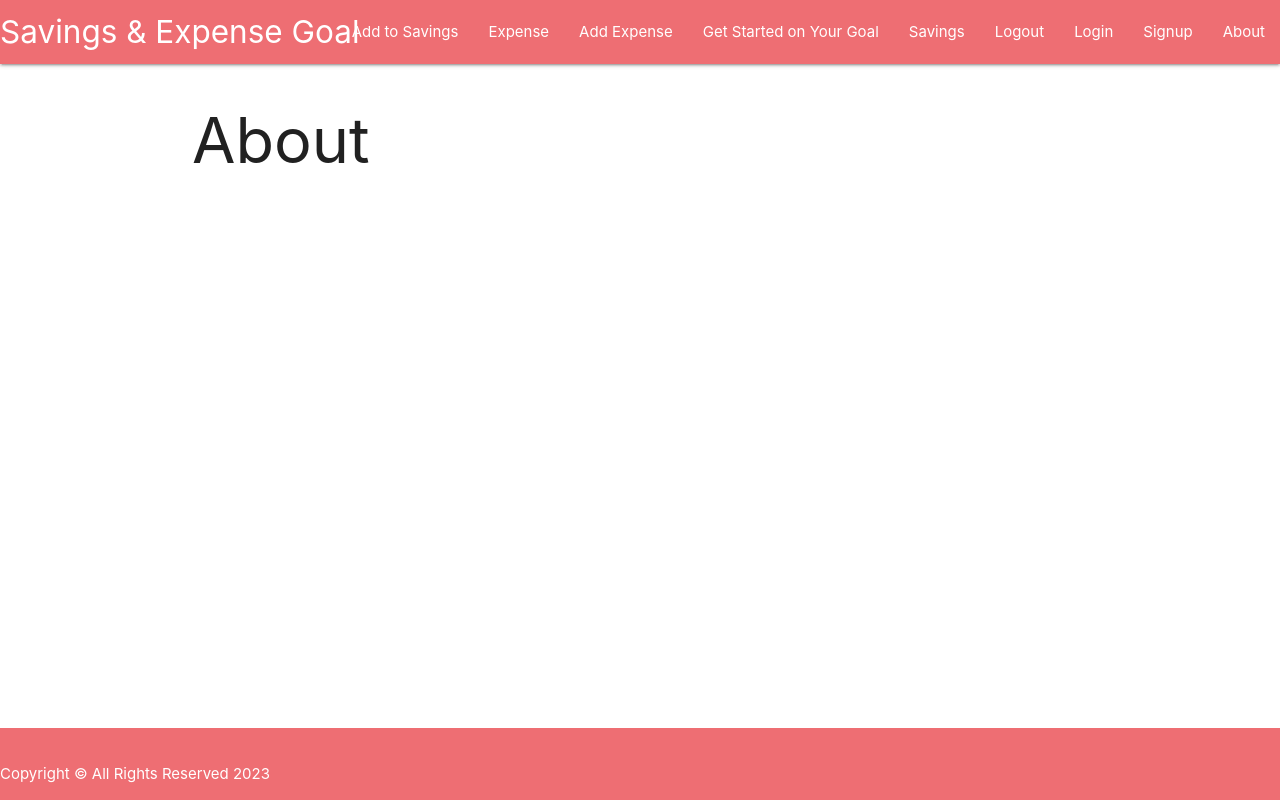
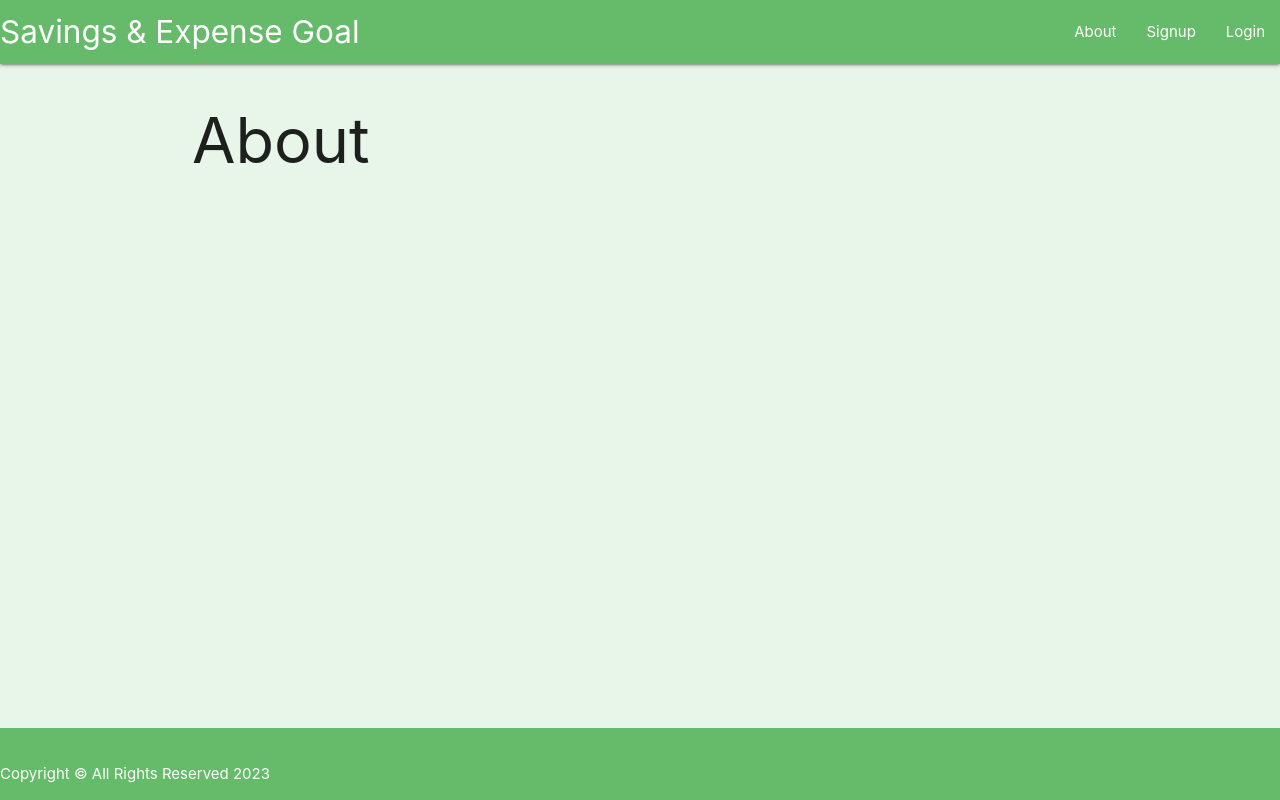
Before and after one commit to danf8/savings-expense_goal_app, a Django app: page /about/ in a window 1280 px wide. Run offline with Django 4.2, Linux system fonts and the light colour scheme.

Commit message:
wip: edit page layouts

```diff
--- a/main_app/templates/base.html
+++ b/main_app/templates/base.html
@@ -8,41 +8,38 @@
     <meta name="viewport" content="width=device-width, initial-scale=1.0">
     <link rel="stylesheet" href="{% static 'css/style.css' %}">
     <link rel="stylesheet" href="https://cdnjs.cloudflare.com/ajax/libs/materialize/1.0.0/css/materialize.min.css">
+    <link href="https://fonts.googleapis.com/icon?family=Material+Icons" rel="stylesheet">
+    <script src="https://code.jquery.com/jquery-3.6.0.min.js"></script>
+    <script src="https://cdnjs.cloudflare.com/ajax/libs/materialize/1.0.0/js/materialize.min.js"></script>
+
     {% block title %}
     <title>Savings Goals</title>
     {% endblock %}
 </head>
-<body>
+<body class="green lighten-5">
     <header class="navbar-fixed">
+        <ul id="dropdown1" class="dropdown-content">
+            <li> <a href="{% url 'saving_create' %}">Get Started on Your Goal</a></li>
+            <li><a href="{% url 'savings_index' %}">Savings</a></li>
+            <li><a href="{% url 'additional_savings' %}">Add to Savings</a></li>
+        </ul>
         <nav>
-            <div class="nav-wrapper">
-                <a href="/" class="left brand-logo">Savings & Expense Goal</a>
-                <ul class="right">
-                    <a href="/about">About</a>
-                </ul>
-                <ul class="right">
-                    <a href="{% url 'signup' %}">Signup</a>
-                </ul>
-                <ul class="right">
-                    <a href="{% url 'login' %}">Login</a>
-                </ul>
-                <ul class="right">
-                    <a href="{% url 'logout' %}">Logout</a>
-                </ul>
-                <ul class="right">
-                    <a href="{% url 'savings_index' %}">Savings</a>
-                </ul>
-                <ul class="right">
-                    <a href="{% url 'saving_create' %}">Get Started on Your Goal</a>
-                </ul>
-                <ul class="right">
-                    <a href="{% url 'create_expense' %}">Add Expense</a>
-                </ul>
-                <ul class="right">
-                    <a href="{% url 'expense_view' %}">Expense</a>
-                </ul>
-                <ul class="right">
-                    <a href="{% url 'additional_savings' %}">Add to Savings</a>
+            <div class="nav-wrapper green lighten-1">
+                <a href="/" class=" brand-logo">Savings & Expense Goal</a>
+                <ul class="right hide-on-med-and-down">
+                    <li><a href="/about">About</a></li>
+                    {% if user.is_authenticated %}
+                    <ul id="dropdown2" class="dropdown-content">
+                        <li><a href="{% url 'create_expense' %}">Add Expense</a></li>
+                        <li><a href="{% url 'expense_view' %}">View Expense</a></li>
+                    </ul>
+                    <li><a class=" dropdown-trigger" href="#!" data-target="dropdown1">Get Started on Saving<i class="material-icons right">arrow_drop_down</i></a></li>
+                    <li><a class=" dropdown-trigger" href="#!" data-target="dropdown2">Expenses<i class="material-icons right">arrow_drop_down</i></a></li>
+                    <li><a href="{% url 'logout' %}">Logout</a></li>
+                    {% else %}
+                    <li><a href="{% url 'signup' %}">Signup</a></li>
+                    <li><a href="{% url 'login' %}">Login</a></li>
+                    {% endif %}
                 </ul>
             </div>
         </nav>
@@ -51,8 +48,14 @@
         {% block content %}
         {% endblock %}
     </main>
-    <footer class="page-footer">
+    <footer class="page-footer green lighten-1">
         <p>Copyright &copy; All Rights Reserved 2023</p>
     </footer>
 </body>
 </html>
+
+<script>
+    $(document).ready(() => {
+        $(".dropdown-trigger").dropdown();
+    })
+</script>
--- a/main_app/templates/savings/detail.html
+++ b/main_app/templates/savings/detail.html
@@ -1,7 +1,6 @@
 
 
 {% extends 'base.html' %}
-
 {% block title %}
 <title>Savings</title>
 {% endblock %}
@@ -61,6 +60,8 @@
         </div>
     </div>
     {% endif %}
+
 </div>
 
+
 {% endblock %}
```
Also changed, not shown: main_app/templates/home.html (+59 -4 lines).
